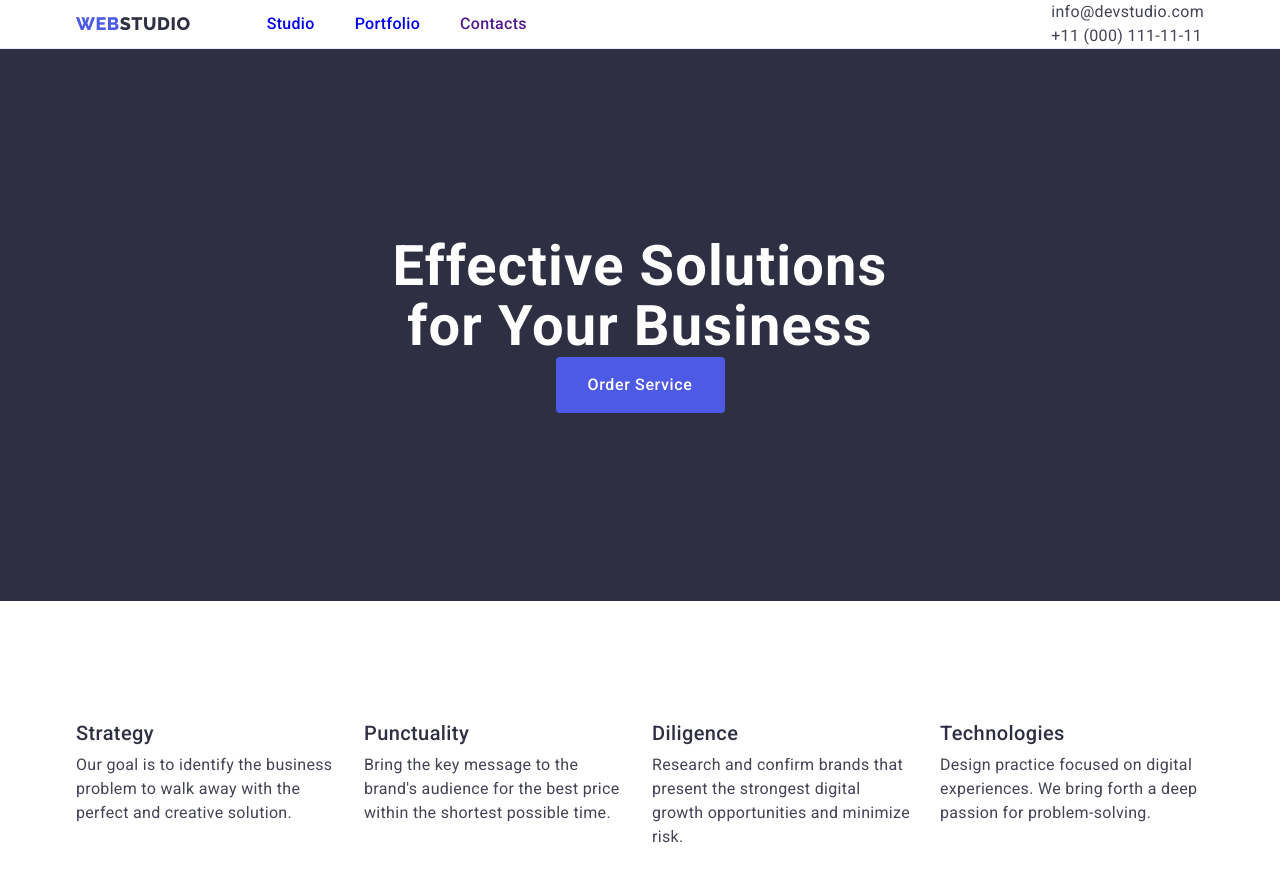
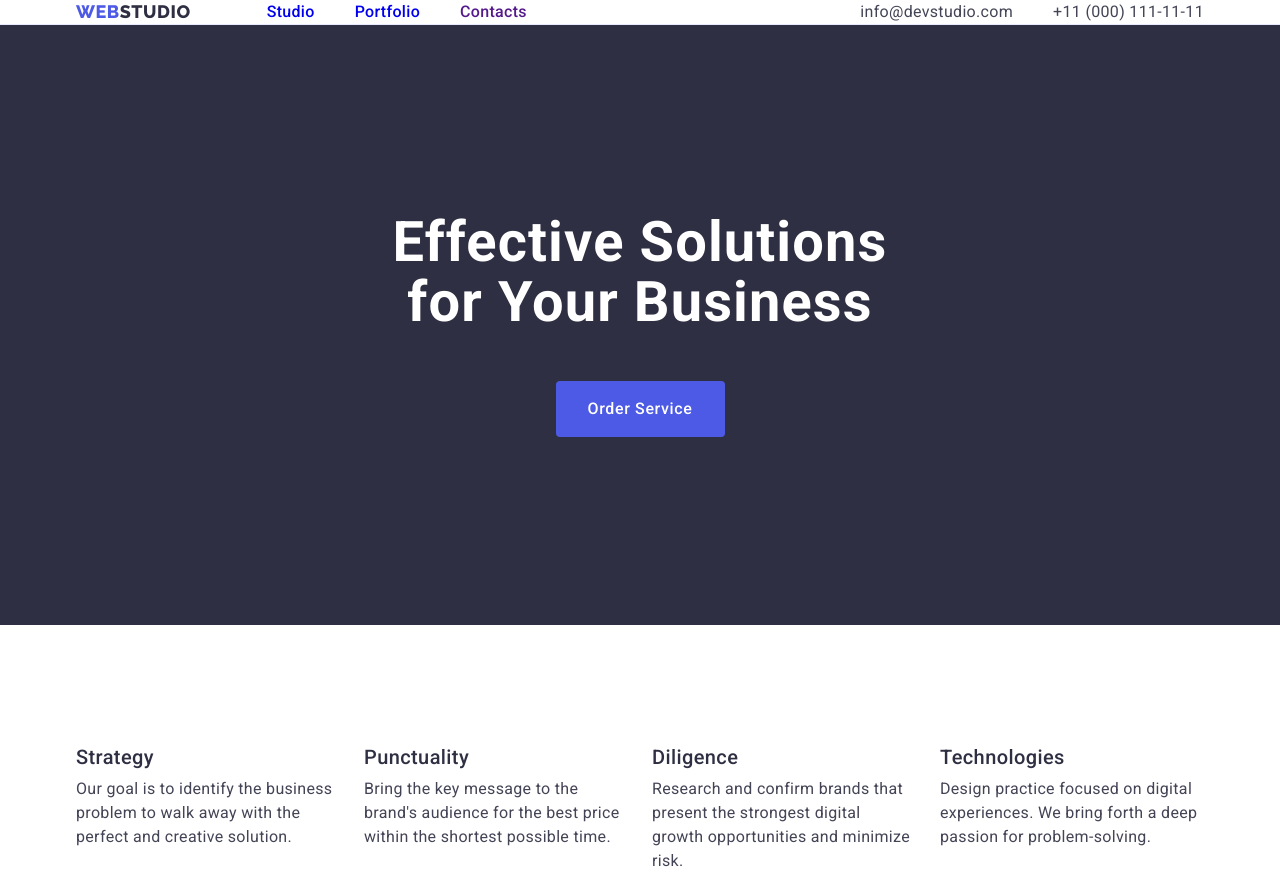
Before and after one commit to Andrii-Bilyk/goit-markup-hw-03, a plain HTML site: page index.html in a window 1280 px wide. Shown: the top 876 px of the page. Drawn offline with nearby package versions, Linux system fonts and the light colour scheme.

Commit message:
Update styles.css

```diff
--- a/css/styles.css
+++ b/css/styles.css
@@ -61,7 +61,6 @@ img {
 .header-block {
   display: flex;
   justify-content: space-between;
-  gap: 40px;
 }
 
 .logo-first {
@@ -119,7 +118,10 @@ img {
 .addres-link:focus {
   color: #404bbf;
 }
-
+.addres-list {
+  display: flex;
+  gap: 40px;
+}
 /* Hero */
 
 .hero {
@@ -133,7 +135,8 @@ img {
   text-align: center;
   letter-spacing: 0.02em;
   max-width: 496px;
-  margin: auto;
+  margin: 0 auto;
+  padding-bottom: 48px;
 }
 .button {
   color: #ffffff;
@@ -149,7 +152,7 @@ img {
   height: 56px;
   border: none;
   border-radius: 4px;
-  margin: auto;
+  margin: 0 auto;
 }
 .button:hover,
 .button:focus {
```
